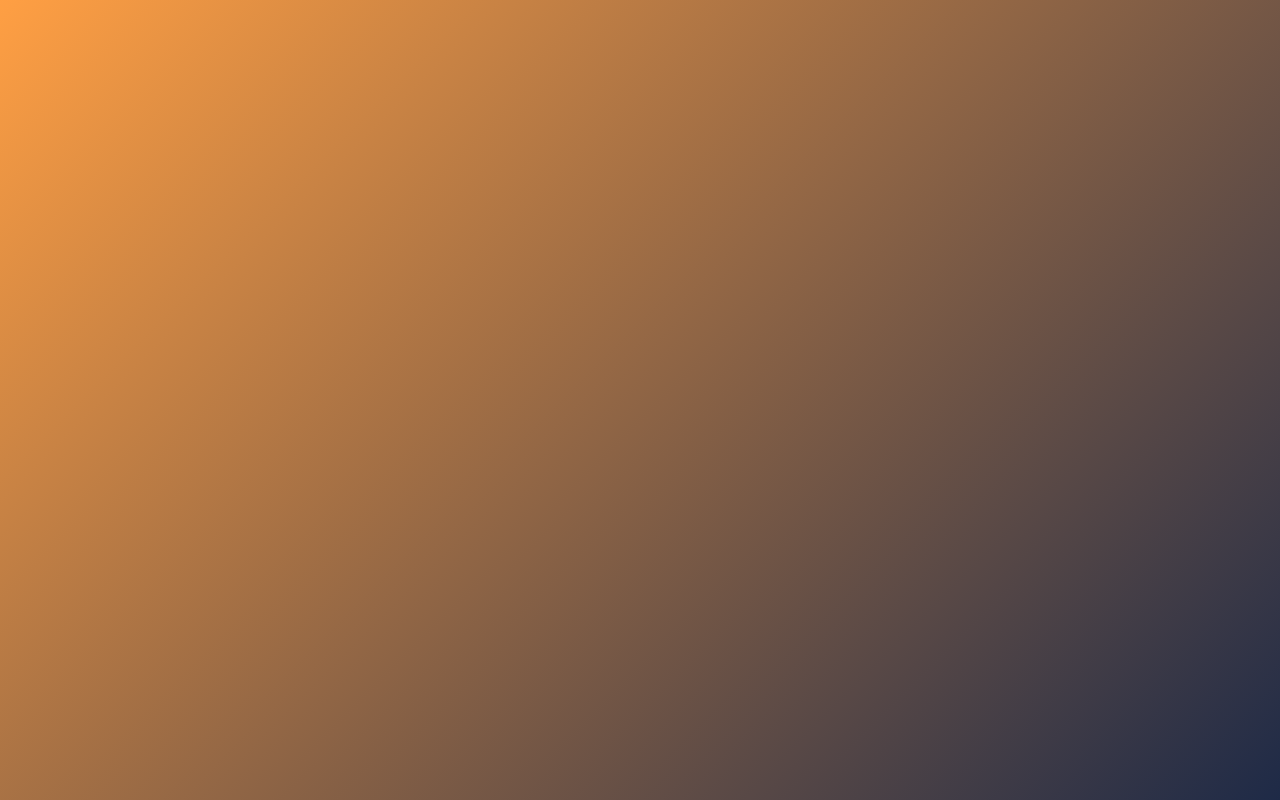
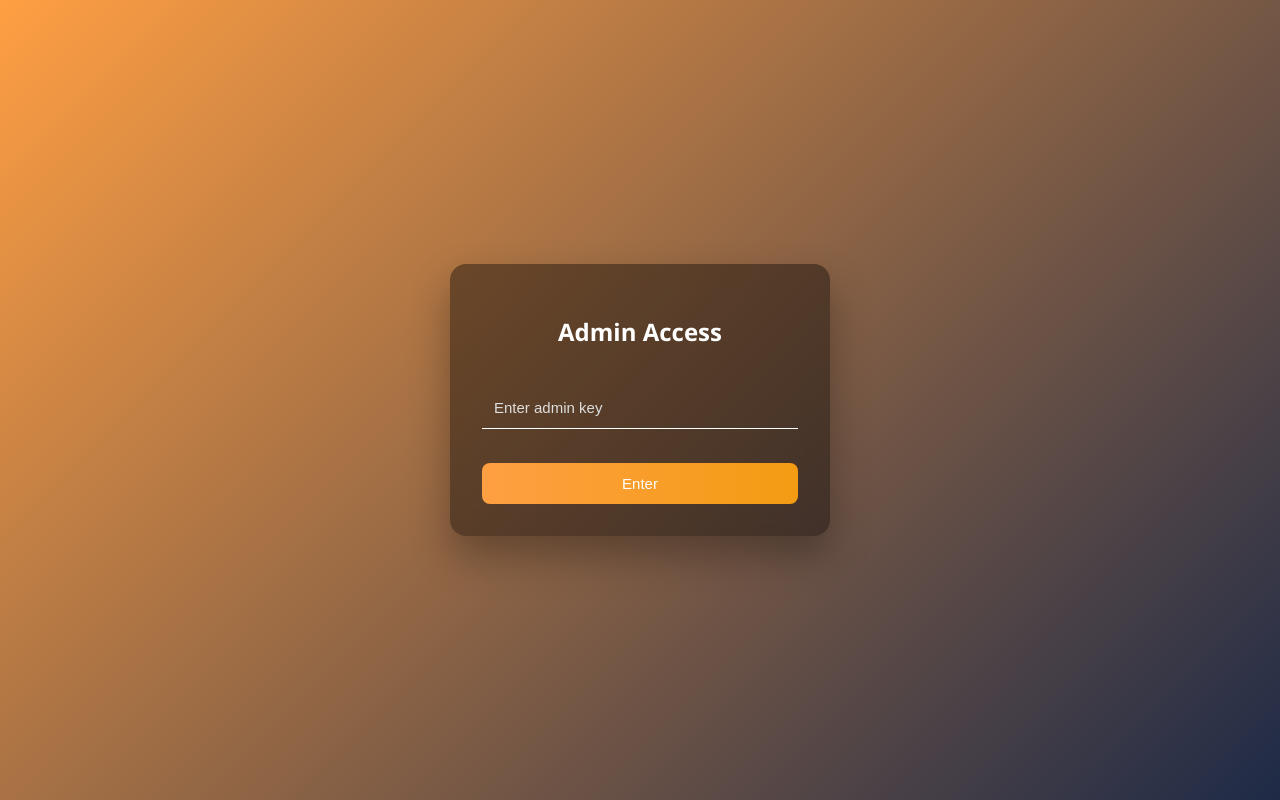
Before and after one commit to vajeehatabasumm-ui/auth-ui, a React (Vite) app: page /admin in a window 1280 px wide. Before the commit this address had no page. Built offline with nearby package versions, Linux system fonts and the light colour scheme.

Commit message:
Added admin page and updated auth flow

```diff
--- a/src/App.jsx
+++ b/src/App.jsx
@@ -2,6 +2,7 @@ import { BrowserRouter, Routes, Route } from "react-router-dom";
 import Login from "./components/Login";
 import Register from "./components/Register";
 import Dashboard from "./components/Dashboard";
+import Admin from "./components/Admin"; // ✅ ADD THIS
 
 function App() {
   return (
@@ -10,6 +11,7 @@ function App() {
         <Route path="/" element={<Login />} />
         <Route path="/register" element={<Register />} />
         <Route path="/dashboard" element={<Dashboard />} />
+        <Route path="/admin" element={<Admin />} /> {/* ✅ ADD THIS */}
       </Routes>
     </BrowserRouter>
   );
--- /dev/null
+++ b/src/components/Admin.jsx
@@ -0,0 +1,46 @@
+import { useState } from "react";
+import "./auth.css";
+
+export default function Admin() {
+  const [key, setKey] = useState("");
+  const [authorized, setAuthorized] = useState(false);
+
+  const ADMIN_KEY = "admin123"; // 🔐 change this
+
+  const users = JSON.parse(localStorage.getItem("users")) || [];
+
+  const checkKey = () => {
+    if (key === ADMIN_KEY) {
+      setAuthorized(true);
+    } else {
+      alert("Access denied");
+    }
+  };
+
+  return (
+    <div className="auth-wrapper">
+      <div className="auth-box">
+        {!authorized ? (
+          <>
+            <h2>Admin Access</h2>
+            <input
+              type="password"
+              placeholder="Enter admin key"
+              onChange={(e) => setKey(e.target.value)}
+            />
+            <button onClick={checkKey}>Enter</button>
+          </>
+        ) : (
+          <>
+            <h2>Registered Emails</h2>
+            {users.length === 0 ? (
+              <p>No users registered</p>
+            ) : (
+              users.map((u, i) => <p key={i}>{u.email}</p>)
+            )}
+          </>
+        )}
+      </div>
+    </div>
+  );
+}
--- a/src/components/Dashboard.jsx
+++ b/src/components/Dashboard.jsx
@@ -1,7 +1,8 @@
 export default function Dashboard() {
   return (
     <h1 style={{ textAlign: "center" }}>
-      🎉 Login Successful!
+       Login Successful!
+       welcome you all
     </h1>
   );
 }
--- a/src/components/Register.jsx
+++ b/src/components/Register.jsx
@@ -1,11 +1,26 @@
+import "./auth.css";
 import { useState } from "react";
 import { useNavigate } from "react-router-dom";
 
 export default function Register() {
+  const [name, setName] = useState("");
+  const [email, setEmail] = useState("");
+  const [password, setPassword] = useState("");
   const [message, setMessage] = useState("");
+
   const navigate = useNavigate();
 
   const handleRegister = () => {
+    // 🔹 get existing users
+    const users = JSON.parse(localStorage.getItem("users")) || [];
+
+    // 🔹 add new user
+    users.push({ name, email, password });
+
+    // 🔹 save back to localStorage
+    localStorage.setItem("users", JSON.stringify(users));
+
+    // 🔹 show success message
     setMessage("✅ Registration successful! Please login.");
   };
 
@@ -13,9 +28,22 @@ export default function Register() {
     <div className="auth-wrapper">
       <div className="auth-box">
         <h2>Registration</h2>
-        <input type="text" placeholder="Name" />
-        <input type="email" placeholder="Email" />
-        <input type="password" placeholder="Password" />
+
+        <input
+          type="text"
+          placeholder="Name"
+          onChange={(e) => setName(e.target.value)}
+        />
+        <input
+          type="email"
+          placeholder="Email"
+          onChange={(e) => setEmail(e.target.value)}
+        />
+        <input
+          type="password"
+          placeholder="Password"
+          onChange={(e) => setPassword(e.target.value)}
+        />
 
         <button type="button" onClick={handleRegister}>
           Register
```
